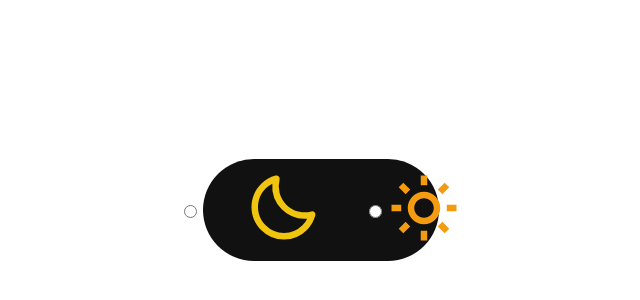
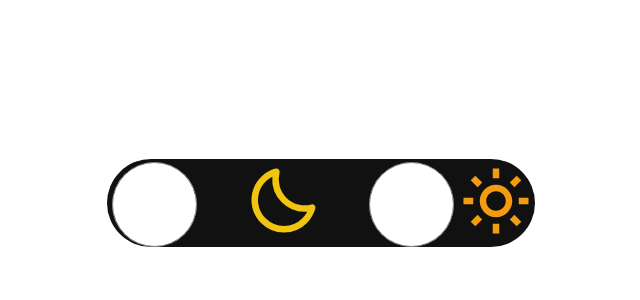
Before and after one commit to rdGxd/Theme-Switcher, a plain HTML site: page index.html in a window 1280 px wide. Shown: the part 94-394 px from the top of the page, without its empty margins (319-959 px from the left). Drawn offline with Linux system fonts and the light colour scheme.

Commit message:
Update style.css

```diff
--- a/style.css
+++ b/style.css
@@ -20,8 +20,6 @@ div {
   align-items: center;
   background-color: var(--label);
   border-radius: 3.68rem;
-  width: 235.38px;
-  height: 102px;
 }
 
 img {
```
